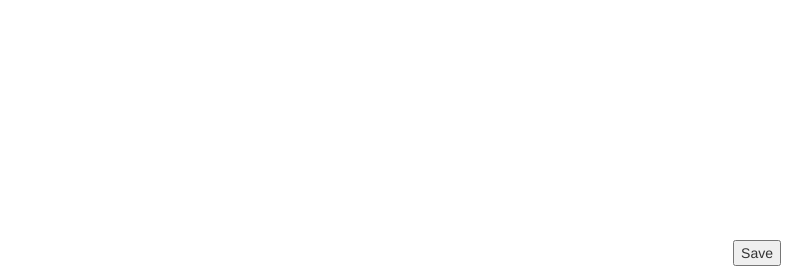
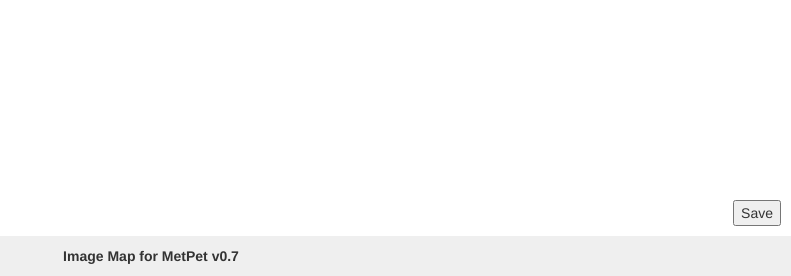
Before and after one commit to metpetdb/IMMP, a Flask app: page / in a window 1280 px wide. Shown: the part 524-800 px from the top of the page, without its empty margins (489-1280 px from the left). Run offline with Flask 2, Linux system fonts and the light colour scheme; some libraries are stand-ins or nearby versions.

Commit message:
Fixed footer, now on bottom of page as intended

```diff
--- a/static/style.css
+++ b/static/style.css
@@ -2,9 +2,19 @@
  * Base structure
  */
 
+ /* Fix for footer at bottom of page*/
+html {
+  height: 100%;
+  box-sizing: border-box;
+}
+
 /* Move down content because we have a fixed navbar that is 50px tall */
 body {
   padding-top: 50px;
+  position: relative;
+  margin: 0;
+  padding-bottom: 6rem;
+  min-height: 100%;
 }
 
 
@@ -121,8 +131,13 @@ body {
   background-color: #c9c;
 }
 .footer {
-clear:both;
-padding:5px 10px;
+  position: absolute;
+  right: 0;
+  bottom: 0;
+  left: 0;
+  padding: 1rem;
+  background-color: #efefef;
+  text-align: center;
 }
 .footer p {
 margin:0;
@@ -142,7 +157,7 @@ margin:0;
 
 #save {
   position: fixed;
-  bottom: 10px;
+  bottom: 50px;
   right: 10px;
 }
 
```
